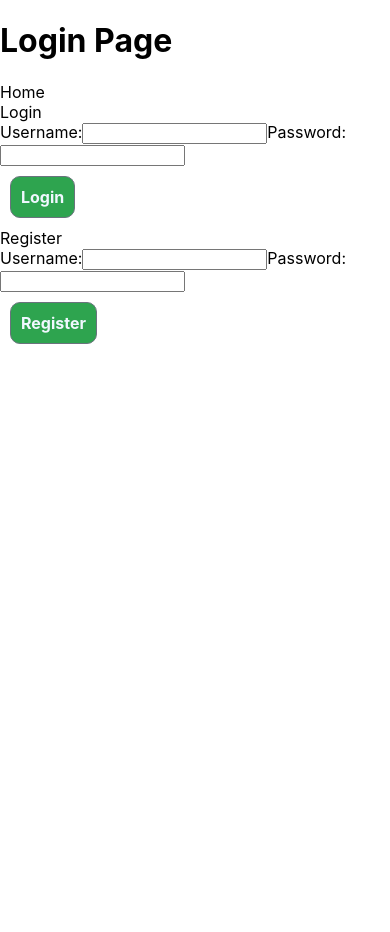
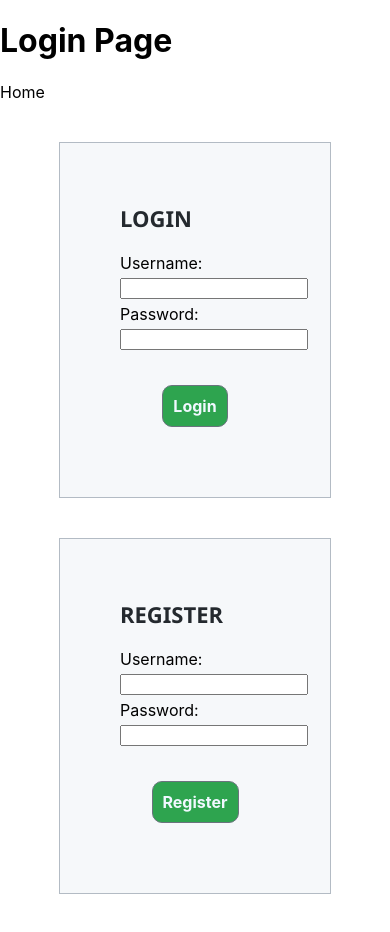
Before and after one commit to zhaowen1124970702/YueSun_HuiyuChen_WenZhao_A3, a React (Create React App) app: page /login in a window 390 px wide. Before the commit the page ends 844 px from the top, so only its background shows below. Built offline with nearby package versions, Linux system fonts and the light colour scheme.

Commit message:
update login.css and navbar.css

```diff
--- a/src/Component/Login.css
+++ b/src/Component/Login.css
@@ -6,10 +6,55 @@
     color: aliceblue;
     font-weight: bolder;
     padding:10px;
-    margin: 10px;
+    margin: 30px 10px 10px 10px;
     border-radius: 10px;
+    display: block;
+    align-self: center;
 }
 
 .loginButton:hover{
     background-color: #269243;
 }
+
+.loginAndRegister{
+    position: relative;
+    left: 50%;
+    transform: translate(-50%, 0);
+    width: 80%;
+    height: fit-content;
+    display: flex;
+    flex-direction: row;
+    padding: 20px;
+    justify-content: space-evenly;
+}
+
+.inputContainer {
+    background-color: #F6F8FA;
+    display: flex;
+    flex-direction: column;
+    padding: 60px;
+    border: 1px solid #b3bbc4;
+    margin: 20px;
+}
+
+.inputBar {
+    position: relative;
+    width: 180px;
+    margin-top: 5px;
+    margin-bottom: 5px;
+}
+
+.inputTitle {
+    margin-bottom: 20px;
+    font-size: 22px;
+    color: #24292E;
+    text-transform: uppercase;
+    font-weight: bold;
+    font-family:'Segoe UI', Tahoma, Geneva, Verdana, sans-serif;
+}
+
+@media(max-width:650px){
+    .loginAndRegister{
+        flex-direction: column;
+    }
+}
--- a/src/Component/Navbar.css
+++ b/src/Component/Navbar.css
@@ -9,6 +9,7 @@
     font-family:'Segoe UI', Tahoma, Geneva, Verdana, sans-serif;
     align-self: center;
 }
+
 .logoutButtion:hover{
     color: #afb2b4;
 }
@@ -91,3 +92,40 @@
 .logInButtion:hover{
     color: #afb2b4;
 }
+
+@media(max-width:650px){
+    .websiteName {
+        font-size: 20px;
+    }
+
+    .userInfo {
+        font-size: 16px;
+    }
+
+    .logInButtion {
+        font-size: 16px;
+    }
+
+    .logoutButtion{
+        font-size: 16px;
+    }
+}
+
+@media(max-width:450px){
+    .websiteName {
+        font-size: 16px;
+    }
+
+    .userInfo {
+        font-size: 12px;
+    }
+
+    .logInButtion {
+        font-size: 12px;
+    }
+
+    .logoutButtion{
+        font-size: 12px;
+    }
+
+}
```
